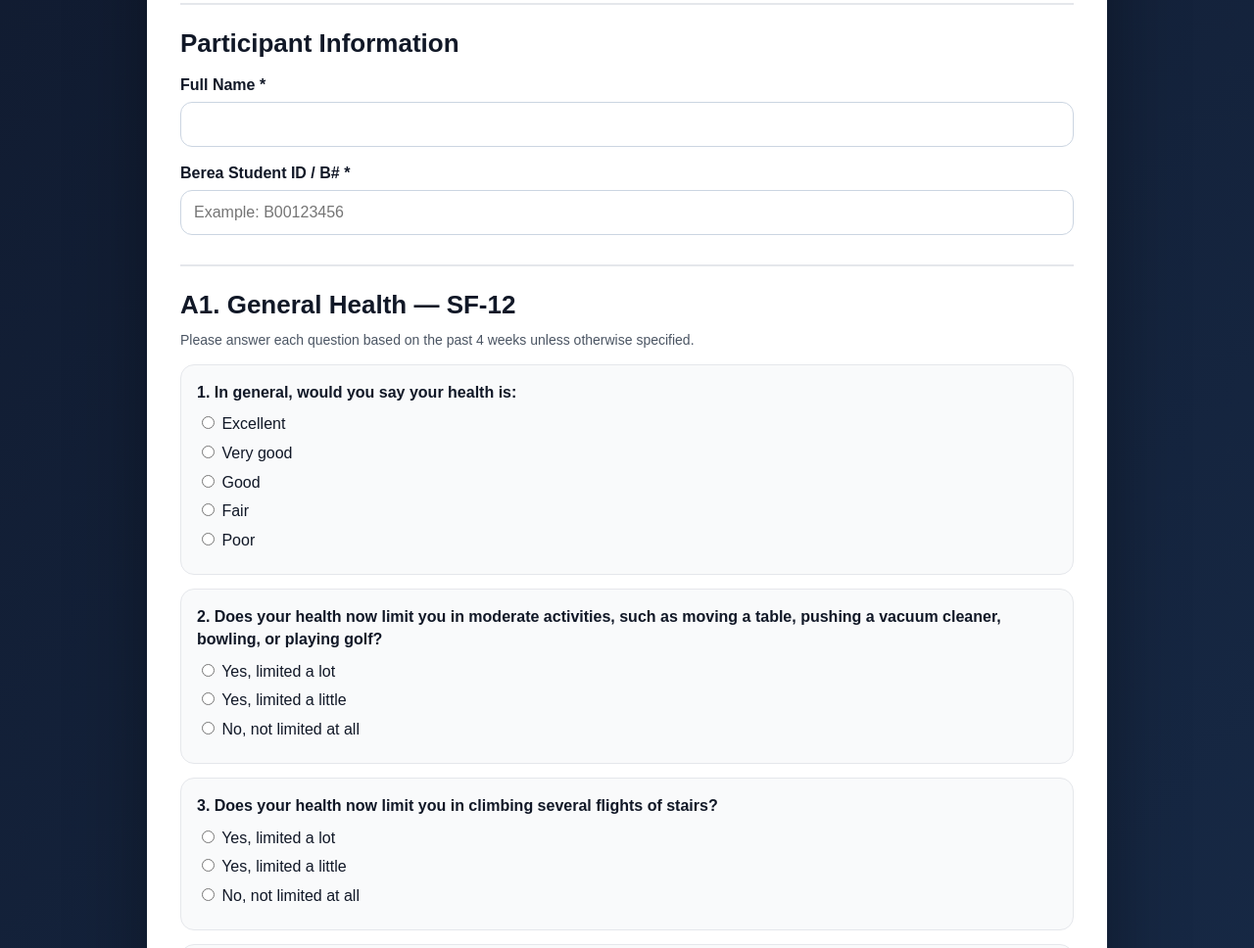
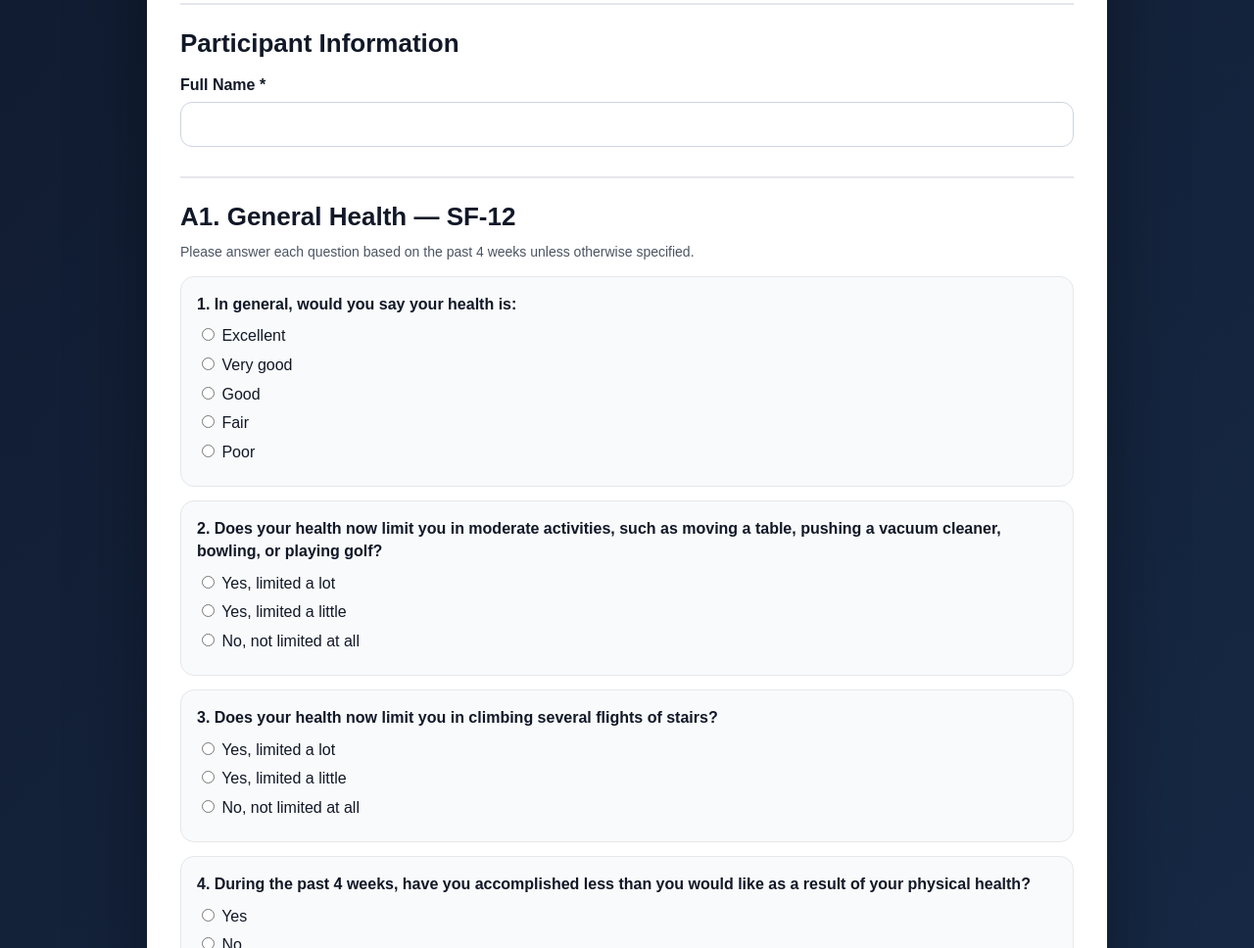
Before and after one commit to NabilaBiju/MB_Compiled_Surveys, a plain HTML site: page index.html in a window 1280 px wide. Shown: the part 923-1891 px from the top of the page at 98% size. Drawn offline with Linux system fonts and the light colour scheme.

Commit message:
Remove Berea Student ID input from participant form
Removed Berea Student ID input field from the form.

```diff
--- a/index.html
+++ b/index.html
@@ -216,9 +216,7 @@
             <label for="name">Full Name *</label>
             <input type="text" id="name" name="Full Name" required />
 
-            <label for="bnumber">Berea Student ID / B# *</label>
-            <input type="text" id="bnumber" name="B Number" required placeholder="Example: B00123456" />
-          </div>
+                      </div>
 
           <div class="section">
             <h2>A1. General Health — SF-12</h2>
```
